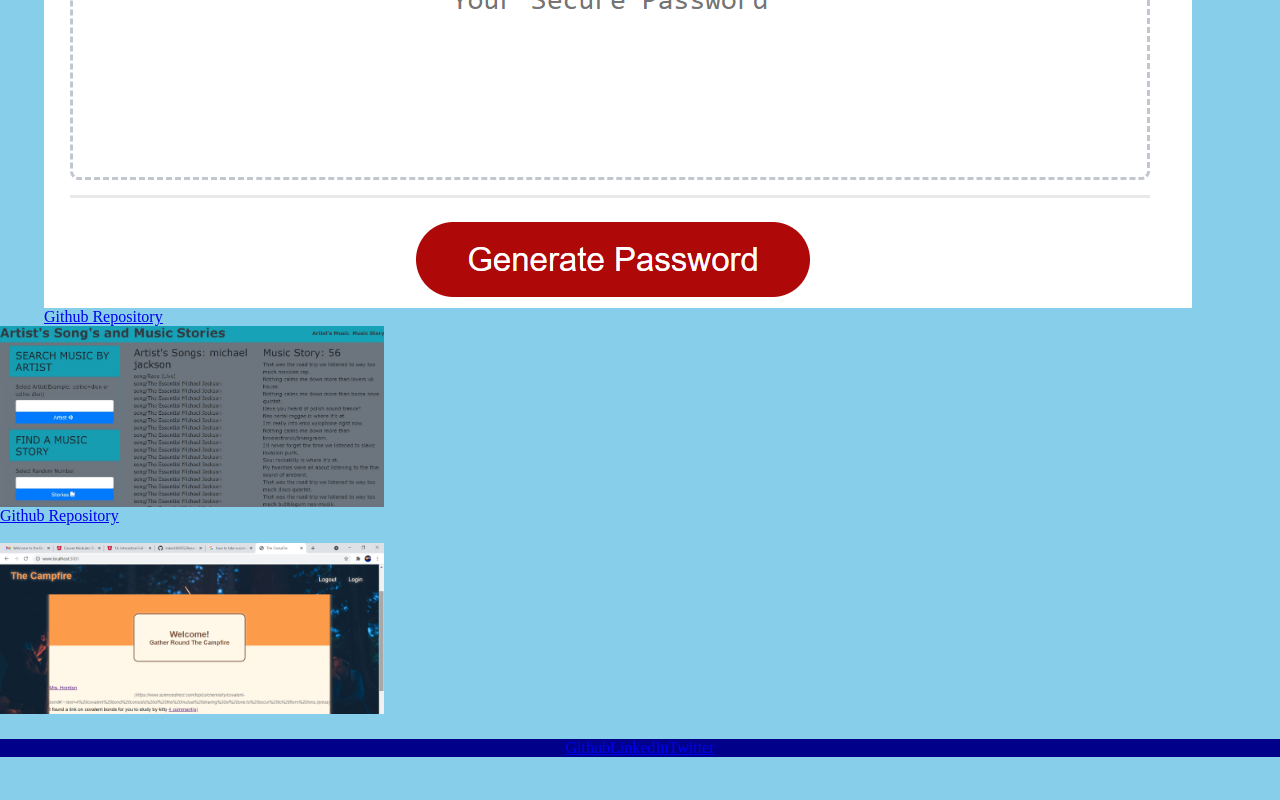
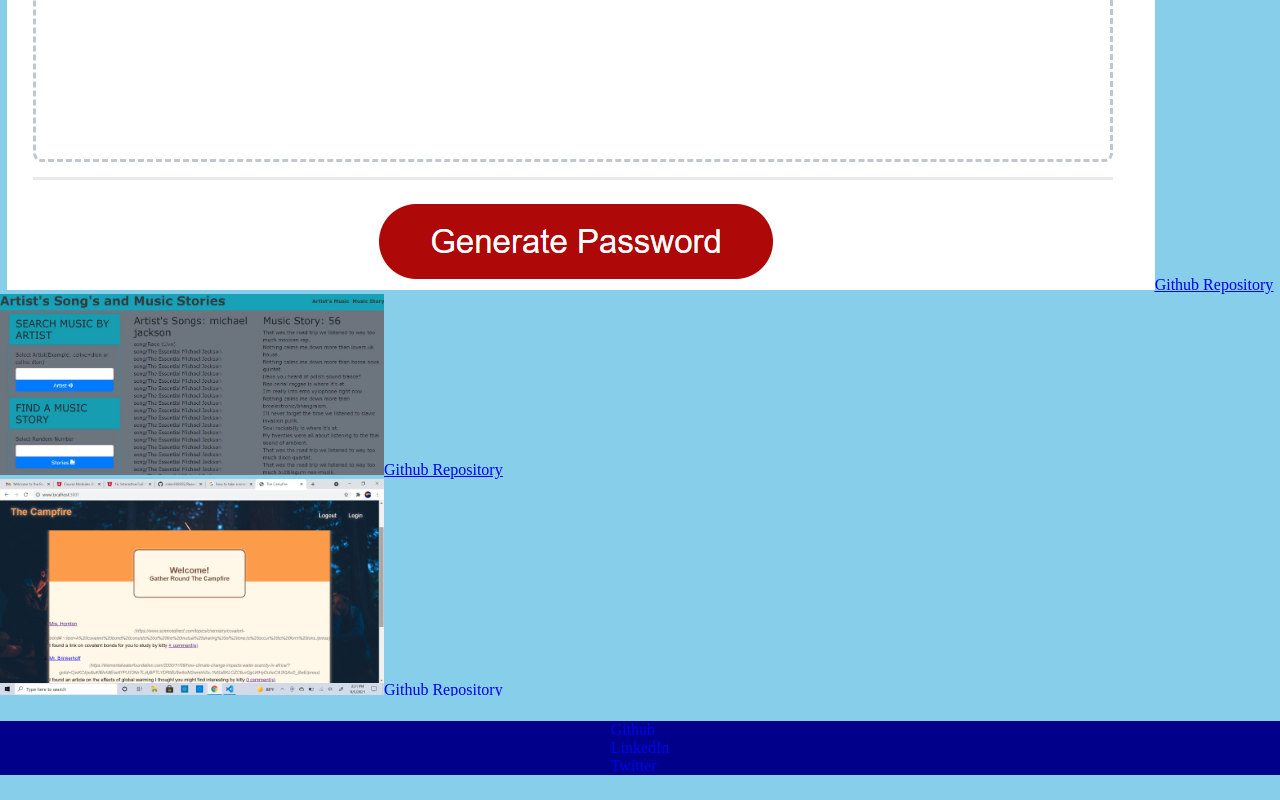
Before and after one commit to Joker282855/display-portfolio, a React (Create React App) app: page /portfolio in a window 1280 px wide. Shown: the part 362-1162 px from the top of the page. Built offline with nearby package versions, Linux system fonts and the light colour scheme.

Commit message:
got the three links put in at the footer section

```diff
--- a/src/App.js
+++ b/src/App.js
@@ -10,8 +10,11 @@ function App() {
       <footer>
         <div>
           <a href="https://github.com/Joker282855">Github</a>
+          <br></br>
           <a href="https://www.linkedin.com/feed/">LinkedIn</a>
+          <br></br>
           <a href="https://twitter.com/home">Twitter</a>
+          <br></br>
         </div>
       </footer>
     </div>
--- a/src/components/Portfolio/index.js
+++ b/src/components/Portfolio/index.js
@@ -11,33 +11,27 @@ function Portfolio() {
         <section id="portfolio" className="my-5">
             <br></br>
             <h2>Portfolio Gallery</h2>
-            <br></br>
             <div className="gallery">
                 <a href="https://joker282855.github.io/Password/">
                     <img title="Password" alt="Password generator" src={run} sytle={{ width: "5%" }} />
                     <a href="https://github.com/Joker282855/Password">Github Repository</a>
                 </a>
-                <br></br>
                 <a href="https://mikeysoar.github.io/project-1/">
                     <img title="Project-1" alt="Music Website that can search for music" src={updatedProject} style={{ width: "30%" }} />
                     <a href="https://github.com/mikeysoar/project-1">Github Repository</a>
                 </a>
-                <br></br>
                 <a href="https://automatic-potato.herokuapp.com/">
                     <img title="Second Project" alt="Newsblog for Teachers" src={projectTwo} style={{ width: "30%" }} />
                     <a href="https://github.com/JHardisty333/automatic-potato">Github Repository</a>
                 </a>
-                <br></br>
                 <a href="http://evening-citadel-70565.herokuapp.com/">
                     <img title="project 3" alt="Our Final Product" src={projectThree} style={{ width: "30%" }} />
                     <a href="https://github.com/Luke-Munoz/recipeBook">Github Repository</a>
                 </a>
-                <br></br>
                 <a href="https://immense-lake-76806.herokuapp.com/">
                     <img title="Tech Blogger" alt="A Blog to Post New Ideas" src={wonder} style={{ width: "30%" }} />
                     <a href="https://github.com/Joker282855/blogger-tech">Github Repository</a>
                 </a>
-                <br></br>
                 <a href="https://joker282855.github.io/Portfolio/">
                     <img title="Original Portfolio" alt="Portfolio With HTML" src={original} style={{ width: "30%"}} />
                     <a href="https://github.com/Joker282855/Portfolio">Github Repository</a>
--- a/src/index.css
+++ b/src/index.css
@@ -58,10 +58,14 @@ header nav ul li a:hover {
   text-shadow: none;
   border-radius: 15px;
 }
-img {
-  display: flex;
-  flex-wrap: wrap;
-  -ms-flex-align: center;
+footer a {
+  text-decoration: none;
+}
+textarea {
+	width: 600px;
+	height: 120px;
+	border: 3px solid #cccccc;
+	padding: 5px;
 }
 .style-nav-active {
   color:blueviolet;
```
